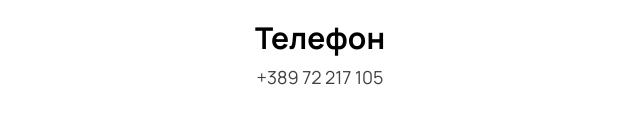
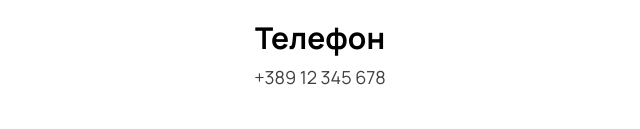
Before and after one commit to aesbube/homework, a plain HTML site: page personalWebsite/contact.html in a window 1280 px wide. Shown: the part 1253-1382 px from the top of the page, 592-1232 px from the left. Drawn offline with Linux system fonts and the light colour scheme.

Commit message:
Update contact.html

```diff
--- a/personalWebsite/contact.html
+++ b/personalWebsite/contact.html
@@ -53,7 +53,7 @@
             <div class="tret">
                 <div class="accomppic"><img src="images/phone.png" class="accomplishments2"></div>
                 <div class="links"><a href="#">Телефон </a></div>
-                <div class="tekst"><p>+389 72 217 105</p></div>
+                <div class="tekst"><p>+389 12 345 678</p></div>
             </div>
         </div>
 
```
